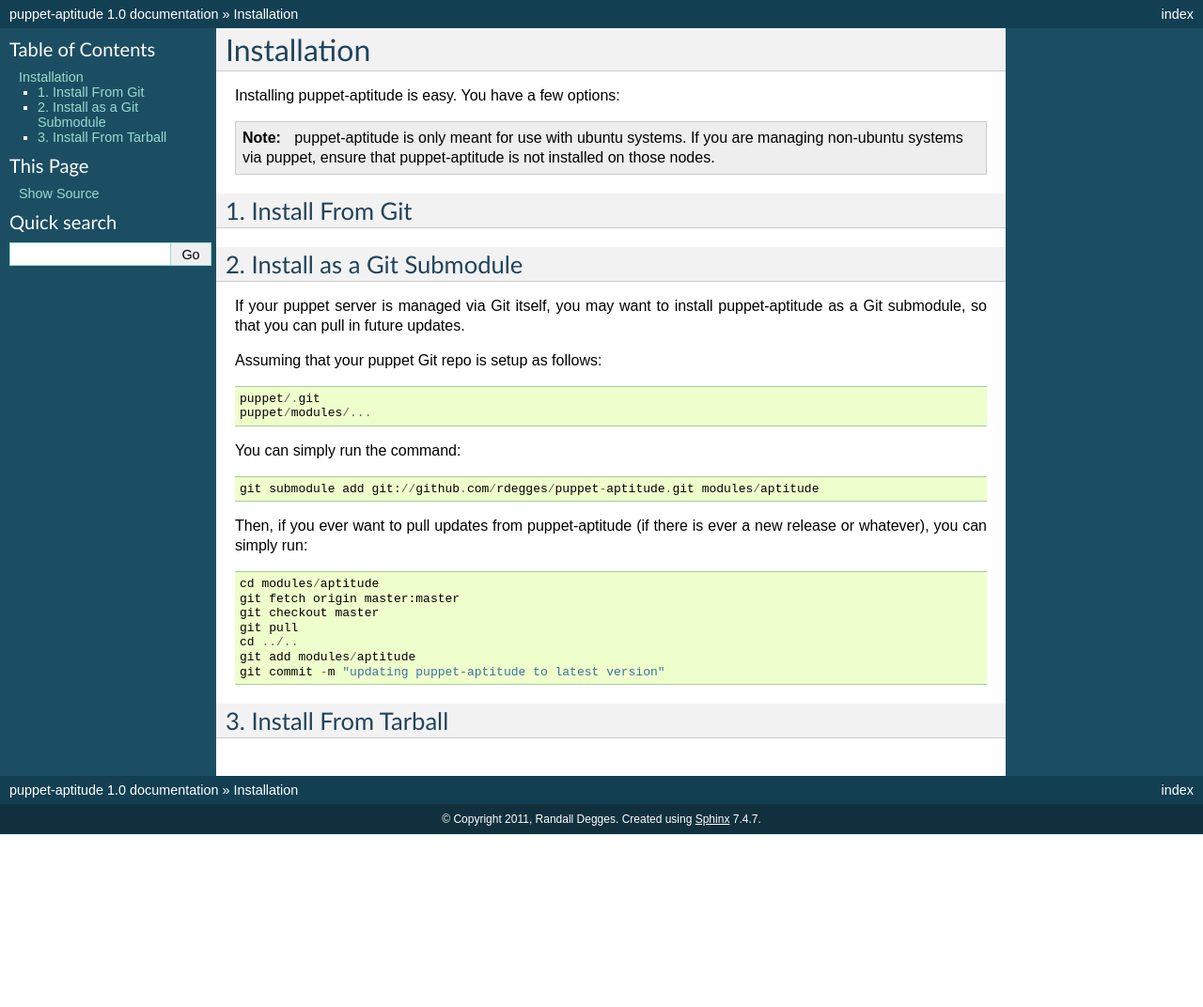
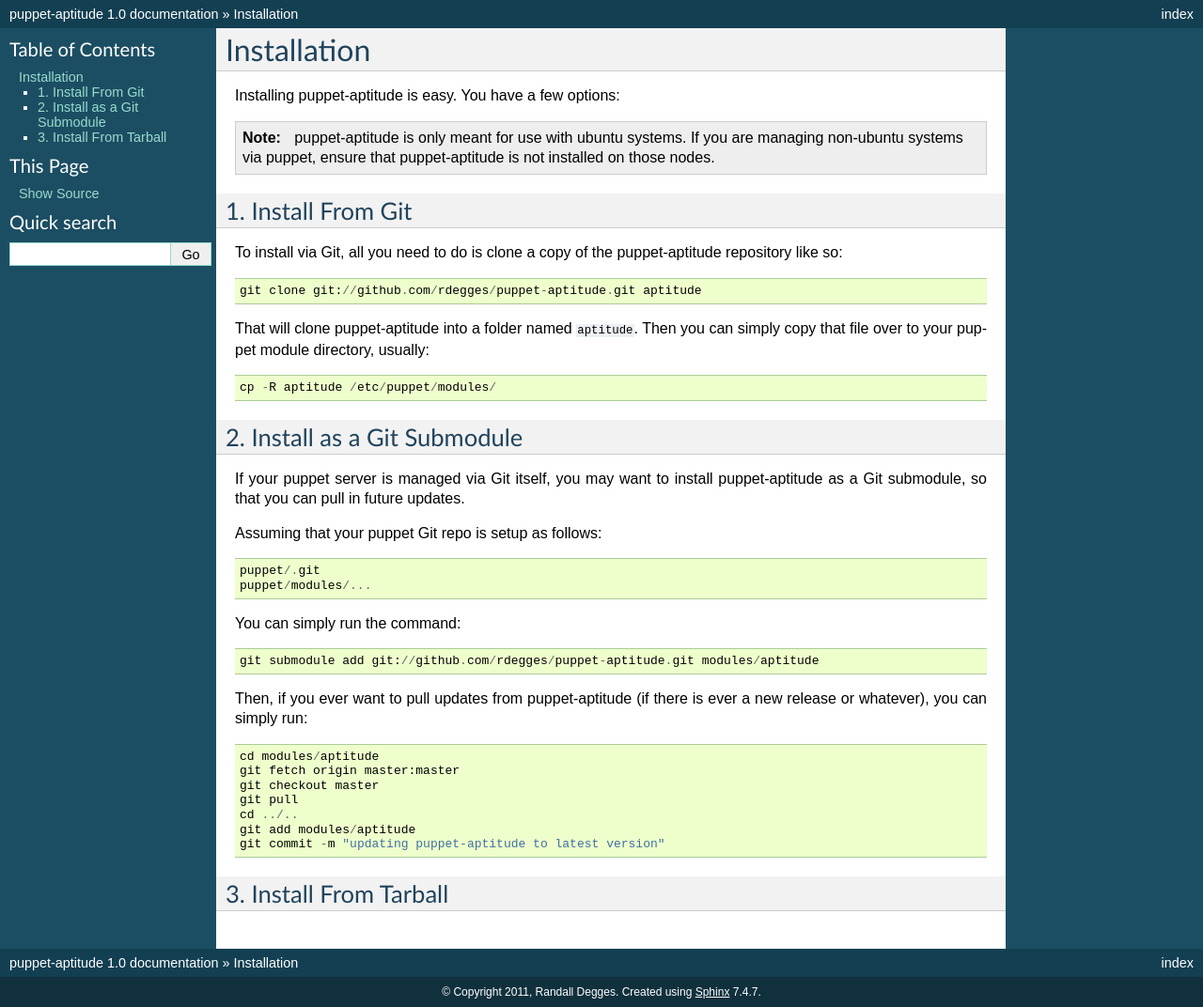
Before and after one commit to ardumont/puppet-aptitude, a Sphinx documentation site: the page built from docs/install.rst, in a window 1280 px wide. Shown: the whole page at 94% size. Built offline with Sphinx 7.4.7, drawn with Linux system fonts in a browser that asks for light colours; before the commit the page ends 900 px from its top, so only the background shows below that.

Commit message:
Adding 'install from git' doc section.

```diff
--- a/docs/install.rst
+++ b/docs/install.rst
@@ -10,6 +10,16 @@ Installing puppet-aptitude is easy. You have a few options:
 
 1. Install From Git
 -------------------
+
+To install via Git, all you need to do is clone a copy of the puppet-aptitude
+repository like so::
+
+    git clone git://github.com/rdegges/puppet-aptitude.git aptitude
+
+That will clone puppet-aptitude into a folder named ``aptitude``. Then you can
+simply copy that file over to your puppet module directory, usually::
+
+    cp -R aptitude /etc/puppet/modules/
 
 2. Install as a Git Submodule
 -----------------------------
```
